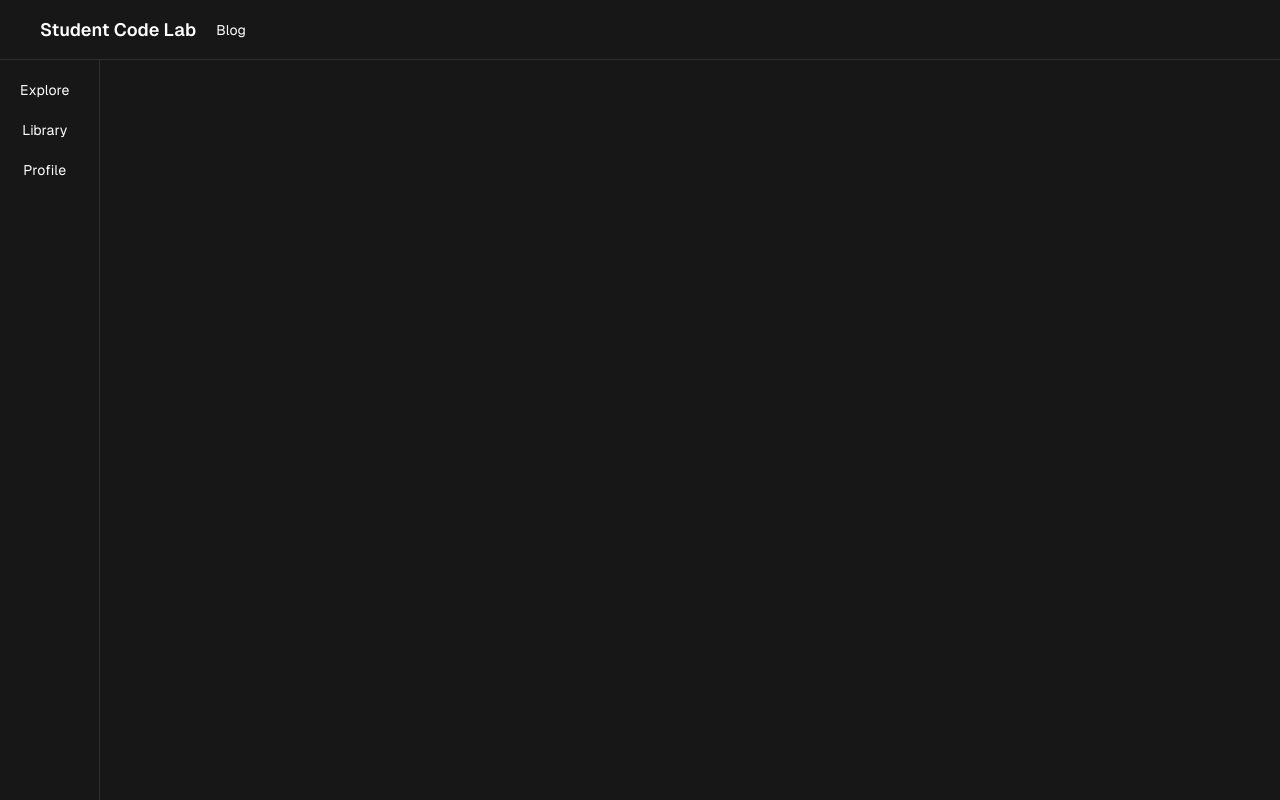
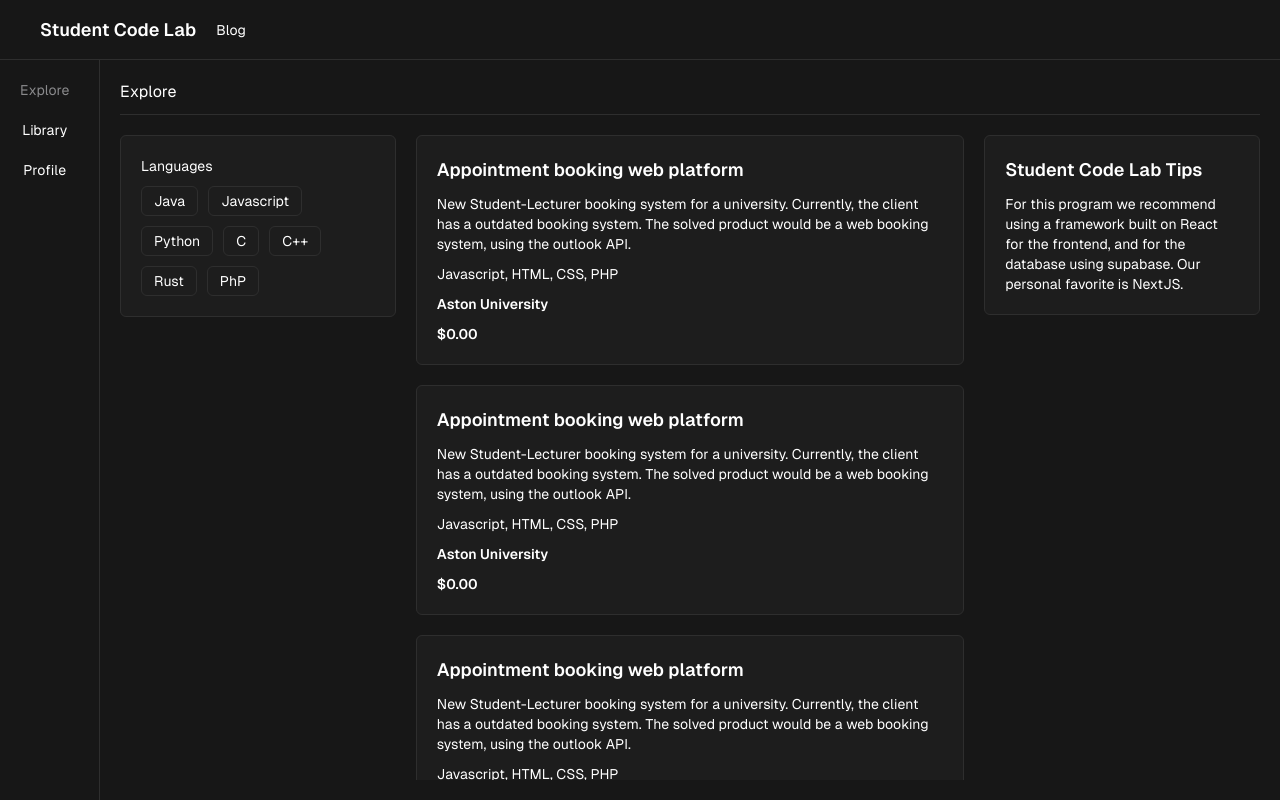
Before and after one commit to jackstewart254/studentcodelab, a Next.js app: page /explore in a window 1280 px wide. Built offline with nearby package versions, Linux system fonts and the light colour scheme.

Commit message:
Updating with the latest changes

```diff
--- a/app/components/header.tsx
+++ b/app/components/header.tsx
@@ -50,7 +50,7 @@ const Header = () => {
               changeRender("landing");
             }}
           >
-            <h1 className="text-white  text-sm font-[600] sm:text-sm md:text-md lg:text-lg">
+            <h1 className="text-white  text-base font-[600] sm:text-lg md:text-lg lg:text-lg">
               Student Code Lab
             </h1>
           </button>
--- a/app/components/sidebar.tsx
+++ b/app/components/sidebar.tsx
@@ -4,6 +4,7 @@ import { Dimensions } from "../types/Dimensions";
 import { motion } from "motion/react";
 import { usePathname, useRouter } from "next/navigation";
 import { useGlobal } from "../context/global";
+import clsx from "clsx";
 
 const Sidebar = () => {
   const { global, setGlobal } = useGlobal();
@@ -46,7 +47,14 @@ const Sidebar = () => {
               changeRender("explore");
             }}
           >
-            <p className="text-white text-sm font-[400] hover:text-[#8A8A8C]">
+            <p
+              className={clsx(
+                "text-sm font-[400]",
+                pathname === paths[0]
+                  ? "text-[#8A8A8C]"
+                  : "text-white hover:text-[#8A8A8C]"
+              )}
+            >
               Explore
             </p>
           </button>
--- /dev/null
+++ b/app/explore/[id]/page.tsx
@@ -0,0 +1,21 @@
+"use client";
+import { useSearchParams } from "next/navigation";
+
+const Task = () => {
+  const searchParams = useSearchParams();
+  console.log(searchParams);
+  const serializedData = searchParams.get("id");
+  console.log(serializedData);
+  const data = serializedData
+    ? JSON.parse(decodeURIComponent(serializedData))
+    : null;
+  console.log(data);
+
+  return (
+    <div className="w-screen h-[calc(100vh-60px)]">
+      <h1 className="text-white">Task</h1>
+    </div>
+  );
+};
+
+export default Task;
--- a/app/explore/page.tsx
+++ b/app/explore/page.tsx
@@ -1,20 +1,119 @@
 "use client";
 import { useEffect, useState } from "react";
-import { Dimensions } from "../types/Dimensions";
+import { useRouter } from "next/navigation";
 
 export default function Home() {
-  const [dimensions, setDimensions] = useState<Dimensions>({
-    width: 0,
-    height: 0,
-  });
+  const [current, setCurrent] = useState<number>(0);
+  const router = useRouter();
 
   useEffect(() => {
-    setDimensions({ width: window.innerWidth, height: window.innerHeight });
-  }, []);
+    console.log(current);
+  }, [current]);
+
+  const array = [
+    { id: 1 },
+    { id: 2 },
+    { id: 3 },
+    { id: 4 },
+    { id: 5 },
+    { id: 6 },
+    { id: 7 },
+    { id: 8 },
+    { id: 9 },
+    { id: 10 },
+    { id: 11 },
+  ];
+
+  const changeRender = (robject: { id: number }) => {
+    const serializedObject = JSON.stringify(robject.id);
+    router.push(`/explore/${robject.id}`);
+  };
 
   return (
-    <div style={{ height: dimensions.height - 60 }} className="w-screen p-5 ">
-      <h1 className="text-white"></h1>
+    <div className="w-[calc(100vw-100px)] h-[calc(100vh-60px)] p-5 grid grid-rows-[auto,auto] gap-5">
+      <div className="flex flex-row border-b border-[#2E2E2E] pb-[10px]">
+        <p className="text-white">Explore</p>
+      </div>
+      <div className="flex flex-row gap-5 items-start overflow-y-auto">
+        <div className="w-1/4 bg-[#1D1D1D] border border-[#2E2E2E] rounded-md p-5 grid grid-rows-1">
+          <div className="flex-col w-full gap-[10px] flex">
+            <p className="text-white text-sm">Languages</p>
+            <div className="flex-wrap w-full flex flex-row gap-[10px]">
+              <button className="px-3 py-1 rounded-md border border-[#2e2e2e] flex items-center justify-center hover:bg-[#0795ff]">
+                <p className="text-white text-sm font-[400]">Java</p>
+              </button>
+              <button className="px-3 py-1 rounded-md border border-[#2e2e2e] flex items-center justify-center hover:bg-[#0795ff]">
+                <p className="text-white text-sm font-[400]">Javascript</p>
+              </button>
+              <button className="px-3 py-1 rounded-md border border-[#2e2e2e] flex items-center justify-center hover:bg-[#0795ff]">
+                <p className="text-white text-sm font-[400]">Python</p>
+              </button>
+              <button className="px-3 py-1 rounded-md border border-[#2e2e2e] flex items-center justify-center hover:bg-[#0795ff]">
+                <p className="text-white text-sm font-[400]">C</p>
+              </button>
+              <button className="px-3 py-1 rounded-md border border-[#2e2e2e] flex items-center justify-center hover:bg-[#0795ff]">
+                <p className="text-white text-sm font-[400]">C++</p>
+              </button>
+              <button className="px-3 py-1 rounded-md border border-[#2e2e2e] flex items-center justify-center hover:bg-[#0795ff]">
+                <p className="text-white text-sm font-[400]">Rust</p>
+              </button>{" "}
+              <button className="px-3 py-1 rounded-md border border-[#2e2e2e] flex items-center justify-center hover:bg-[#0795ff]">
+                <p className="text-white text-sm font-[400]">PhP</p>
+              </button>
+            </div>
+          </div>
+        </div>
+        <div className="w-2/4 gap-5 h-full overflow-auto scrollbar-hide">
+          <div className="flex flex-col gap-5 w-full">
+            {array.map((item) => {
+              return (
+                <button
+                  onClick={() => {
+                    changeRender(item);
+                  }}
+                  onMouseEnter={() => {
+                    setCurrent(item.id);
+                  }}
+                  // onMouseLeave={() => {
+                  //   setCurrent(0);
+                  // }}
+                  key={item.id}
+                  className="w-full rounded-md border border-[#2e2e2e] grid grid-rows-[auto,auto] bg-[#1D1D1D] p-5 gap-[10px]"
+                >
+                  <h1 className="text-white text-lg font-[600] text-left">
+                    Appointment booking web platform
+                  </h1>
+                  <p className="text-sm font-[400] text-white text-left">
+                    New Student-Lecturer booking system for a university.
+                    Currently, the client has a outdated booking system. The
+                    solved product would be a web booking system, using the
+                    outlook API.
+                  </p>
+                  <p className="text-sm font-[400] text-white text-left">
+                    Javascript, HTML, CSS, PHP
+                  </p>
+                  <p className="text-sm font-[600] text-white text-left">
+                    Aston University
+                  </p>
+                  <p className="text-sm font-[600] text-white text-left">
+                    $0.00
+                  </p>
+                </button>
+              );
+            })}
+          </div>
+        </div>
+        <div className="w-1/4 bg-[#1D1D1D] border border-[#2E2E2E] rounded-md p-5 grid grid-rows-1 gap-[10px]">
+          <h1 className="text-white text-lg font-[600] text-left">
+            Student Code Lab Tips
+          </h1>
+          <p className="text-sm font-[400] text-white text-left">
+            For this program we recommend using a framework built on React for
+            the frontend, and for the database using supabase. Our personal
+            favorite is NextJS.
+          </p>
+        </div>
+      </div>
     </div>
   );
 }
--- a/app/globals.css
+++ b/app/globals.css
@@ -3,13 +3,13 @@
 @tailwind utilities;
 
 /* Import Geist Sans from a CDN or self-hosted font */
-@import url('https://fonts.cdnurl.com/geist-sans.css'); /* Replace with the correct URL */
+@import url("https://fonts.cdnurl.com/geist-sans.css"); /* Replace with the correct URL */
 
 /* Define custom properties for colors */
 :root {
   --background: #ffffff;
   --foreground: #171717;
-  --font-geist-sans: 'Geist Sans', Arial, Helvetica, sans-serif; /* Add Geist Sans as the default font */
+  --font-geist-sans: "Geist Sans", Arial, Helvetica, sans-serif; /* Add Geist Sans as the default font */
 }
 
 @media (prefers-color-scheme: dark) {
@@ -24,3 +24,11 @@ body {
   background: var(--background);
   font-family: var(--font-geist-sans);
 }
+
+.scrollbar-hide::-webkit-scrollbar {
+  display: none; /* Hides scrollbar in WebKit-based browsers */
+}
+.scrollbar-hide {
+  -ms-overflow-style: none; /* Hides scrollbar in Internet Explorer */
+  scrollbar-width: none; /* Hides scrollbar in Firefox */
+}
--- /dev/null
+++ b/app/library/page.tsx
@@ -0,0 +1,11 @@
+"use client";
+
+const Library = () => {
+  return (
+    <div className="w-[calc(100vw-100px)] h-[calc(100vh-60px)]">
+      <h1 className="text-white">Header</h1>
+    </div>
+  );
+};
+
+export default Library;
--- a/app/profile/page.tsx
+++ b/app/profile/page.tsx
@@ -13,10 +13,7 @@ const Profile = () => {
   }, []);
 
   return (
-    <div
-      className="p-5"
-      style={{ width: dimensions.width - 60, height: dimensions.height - 60 }}
-    >
+    <div className="p-5 w-[calc(100vw-100px)] h-[calc(100vh-60px)]">
       <h1 className="text-white">Profile</h1>
     </div>
   );
--- a/package.json
+++ b/package.json
@@ -9,6 +9,7 @@
     "lint": "next lint"
   },
   "dependencies": {
+    "clsx": "^2.1.1",
     "motion": "^12.0.0-alpha.2",
     "next": "15.0.3",
     "react": "19.0.0-rc-66855b96-20241106",
```
Also changed, not shown: 1 other file (tests, documents, lock files or other folders).
